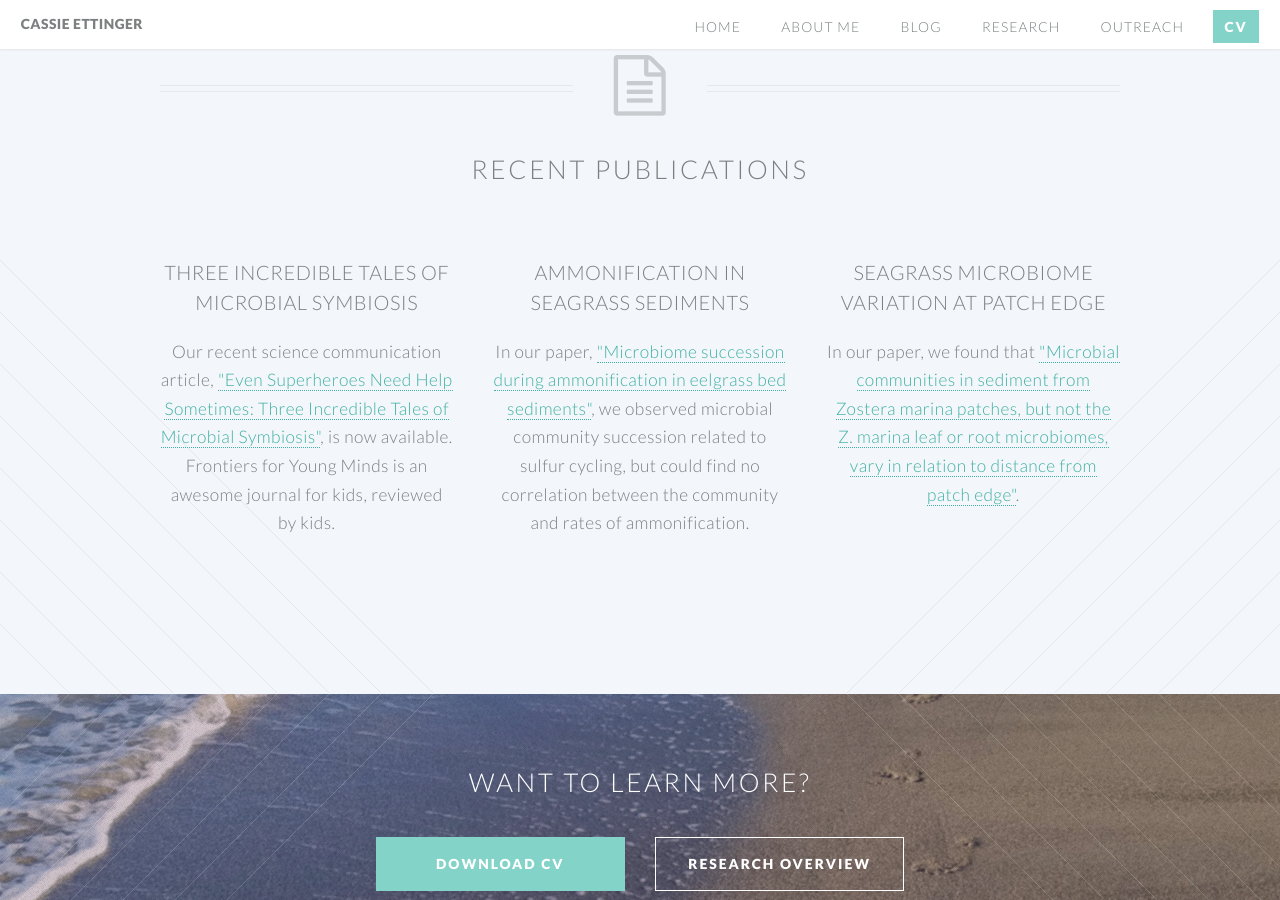
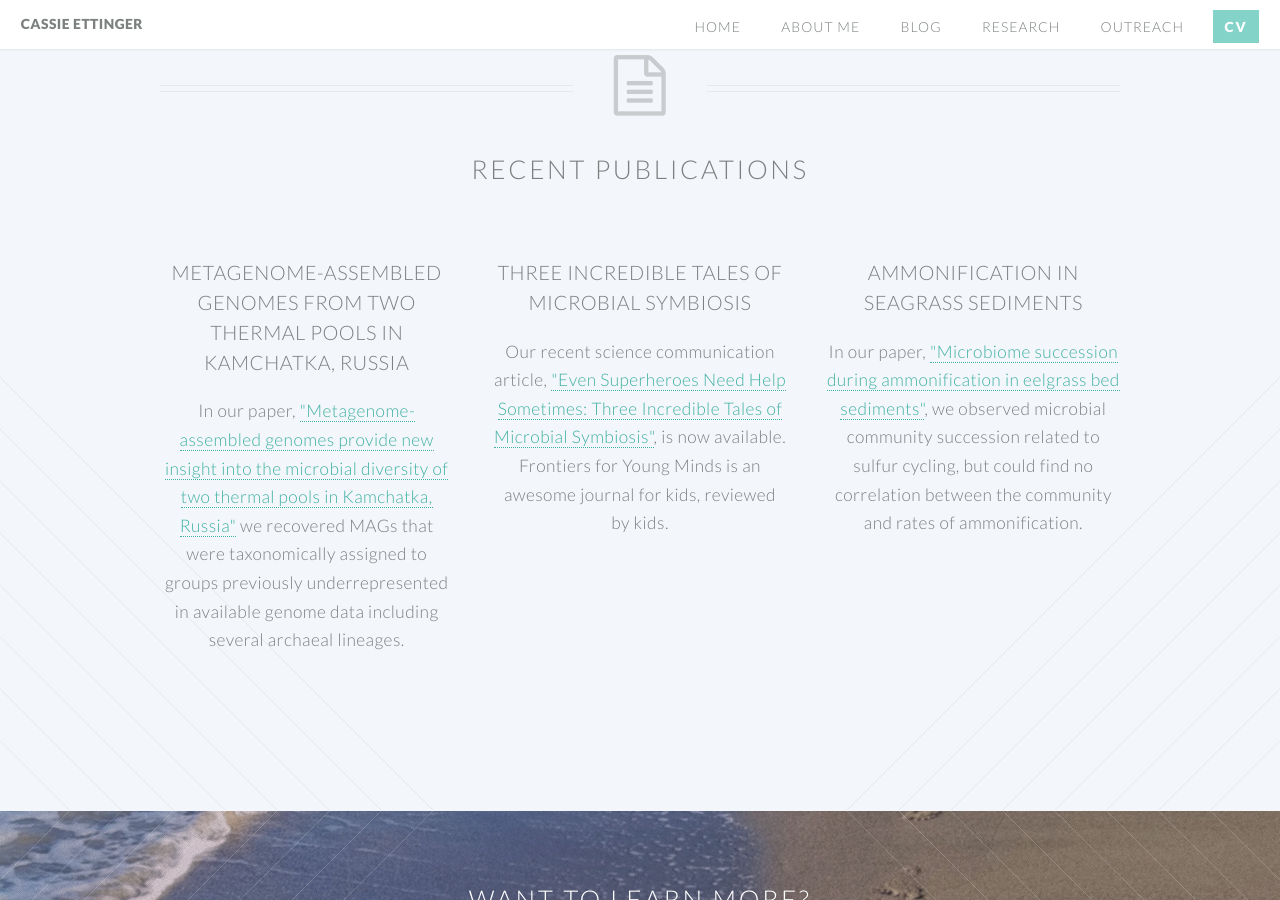
Before and after one commit to marinalaforgia/casett.github.io, a Jekyll site: the page built from index.html, in a window 1280 px wide and 900 px high, scrolled down 1273 px. Built offline with Jekyll 4.4.1, drawn with Linux system fonts in a browser that asks for light colours.

Commit message:
added kamchatka

```diff
--- a/index.html
+++ b/index.html
@@ -50,6 +50,17 @@ layout: landing-page
 
 								<section>
 
+									<header>
+										<h3>Metagenome-assembled genomes from two thermal pools in Kamchatka, Russia</h3>
+									</header>
+									<p>In our paper, <a href="https://www.nature.com/articles/s41598-019-39576-6">"Metagenome-assembled genomes provide new insight into the microbial diversity of two thermal pools in Kamchatka, Russia"</a> we recovered MAGs that were taxonomically assigned to groups previously underrepresented in available genome data including several archaeal lineages.</p>
+								</section>
+
+							</div>
+							<div class="4u">
+
+								<section>
+
 
 									<header>
 										<h3>Three Incredible Tales of Microbial Symbiosis</h3>
@@ -70,17 +81,7 @@ layout: landing-page
 								</section>
 
 							</div>
-							<div class="4u">
 
-								<section>
-
-									<header>
-										<h3>Seagrass microbiome variation at patch edge</h3>
-									</header>
-									<p>In our paper, we found that <a href="">"Microbial communities in sediment from Zostera marina patches, but not the Z. marina leaf or root microbiomes, vary in relation to distance from patch edge"</a>.</p>
-								</section>
-
-							</div>
 						</div>
 					</section>
 
--- a/misc-projects.html
+++ b/misc-projects.html
@@ -26,7 +26,7 @@ layout: default
 <div class="6u">
 
 <header> <h4><strong>(1) Metagenomic data from two thermal pools in Kamchatka, Russia</strong></h4></header>
-<p>This project is a collaboration with <a href="https://laetitia.schmid.se/">Laetitia Wilkins</a>. Our preprint is available on bioRxiv: <a href="https://www.biorxiv.org/content/early/2018/08/15/392308">"There and back again: metagenome-assembled genomes provide new insights into two thermal pools in Kamchatka, Russia"</a></p>
+<p>This project was a collaboration with <a href="https://laetitia.schmid.se/">Laetitia Wilkins</a>. Our paper was published in Scientific Reports: <a href="https://www.nature.com/articles/s41598-019-39576-6">"Metagenome-assembled genomes provide new insight into the microbial diversity of two thermal pools in Kamchatka, Russia"</a></p>
 
 
 
```
Also changed, not shown: research-overview.html (+14 -12 lines).
